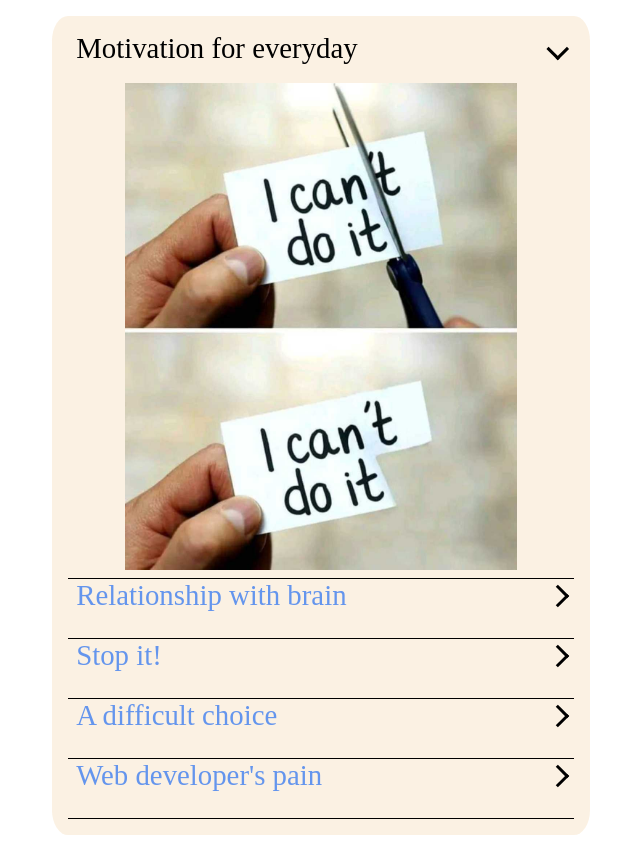
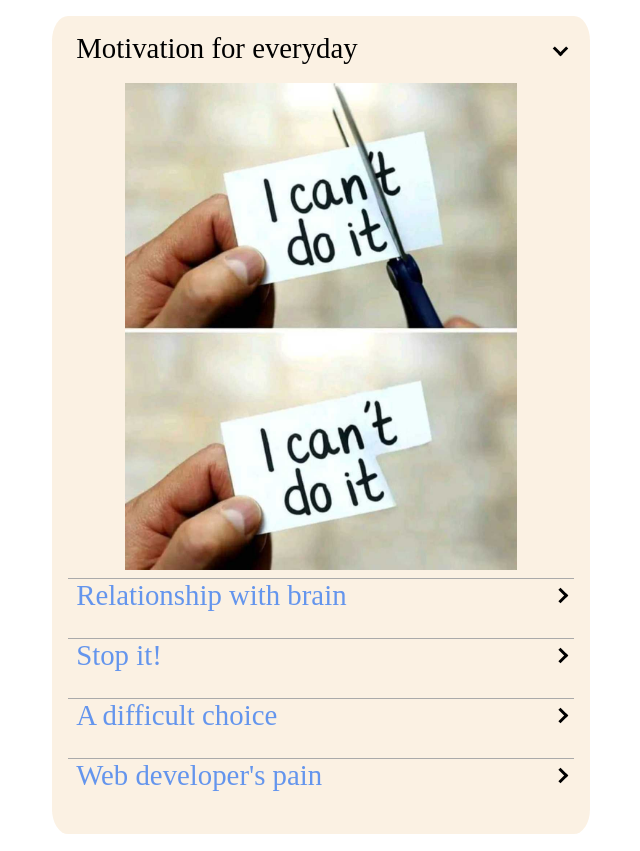
Before and after one commit to Veronikanos/cssBayan, a plain HTML site: page cssBayan/index.html in a window 1280 px wide. Shown: the whole page, without its empty margins (319-959 px from the left). Drawn offline with Linux system fonts and the light colour scheme.

Commit message:
feat: hide icons if desktop and no hover (Sat, Mar 11, 2023 09:29:18 PM)

```diff
--- a/cssBayan/style.css
+++ b/cssBayan/style.css
@@ -8,19 +8,18 @@ p {
 
 .mem-item {
   display: block;
-  border-bottom: 0.1rem solid black;
+  /* border-top: 0.1rem solid black; */
   padding-bottom: 0.5rem;
   padding-left: 0.5rem;
   padding-right: 0.5rem;
 }
 
+.mem-item:not(:first-of-type) {
+  border-top: 0.1rem solid rgb(170, 170, 170);
+}
+
 .icon-div {
   display: block;
-  width: 0.3rem;
-  height: 0.3rem;
-  transform: rotate(45deg);
-  border-top: 0.1rem solid black;
-  border-right: 0.1rem solid black;
   transition: transform 0.2s ease-in-out;
 }
 
@@ -88,13 +87,6 @@ p {
   .mem-input:checked + .mem-image {
     width: 70%;
   }
-
-  .icon-div {
-    width: 1vw;
-    height: 1vw;
-    border-top: 0.3vw solid black;
-    border-right: 0.3vw solid black;
-  }
 }
 
 @media screen and (min-width: 820px) {
@@ -125,6 +117,16 @@ p {
   }
 }
 
+@media not all and (hover: hover) {
+  .icon-div {
+    width: 0.5rem;
+    height: 0.5rem;
+    transform: rotate(45deg);
+    border-top: 0.2rem solid black;
+    border-right: 0.2rem solid black;
+  }
+}
+
 @media (hover: hover) {
   .mem-item:hover {
     cursor: pointer;
@@ -132,6 +134,14 @@ p {
 
   .memes-wrapper:hover {
     color: black;
+  }
+
+  .memes-wrapper:hover .icon-div {
+    width: 0.5rem;
+    height: 0.5rem;
+    transform: rotate(45deg);
+    border-top: 0.2rem solid black;
+    border-right: 0.2rem solid black;
   }
 
   .mem-item:hover > .mem-image {
```
